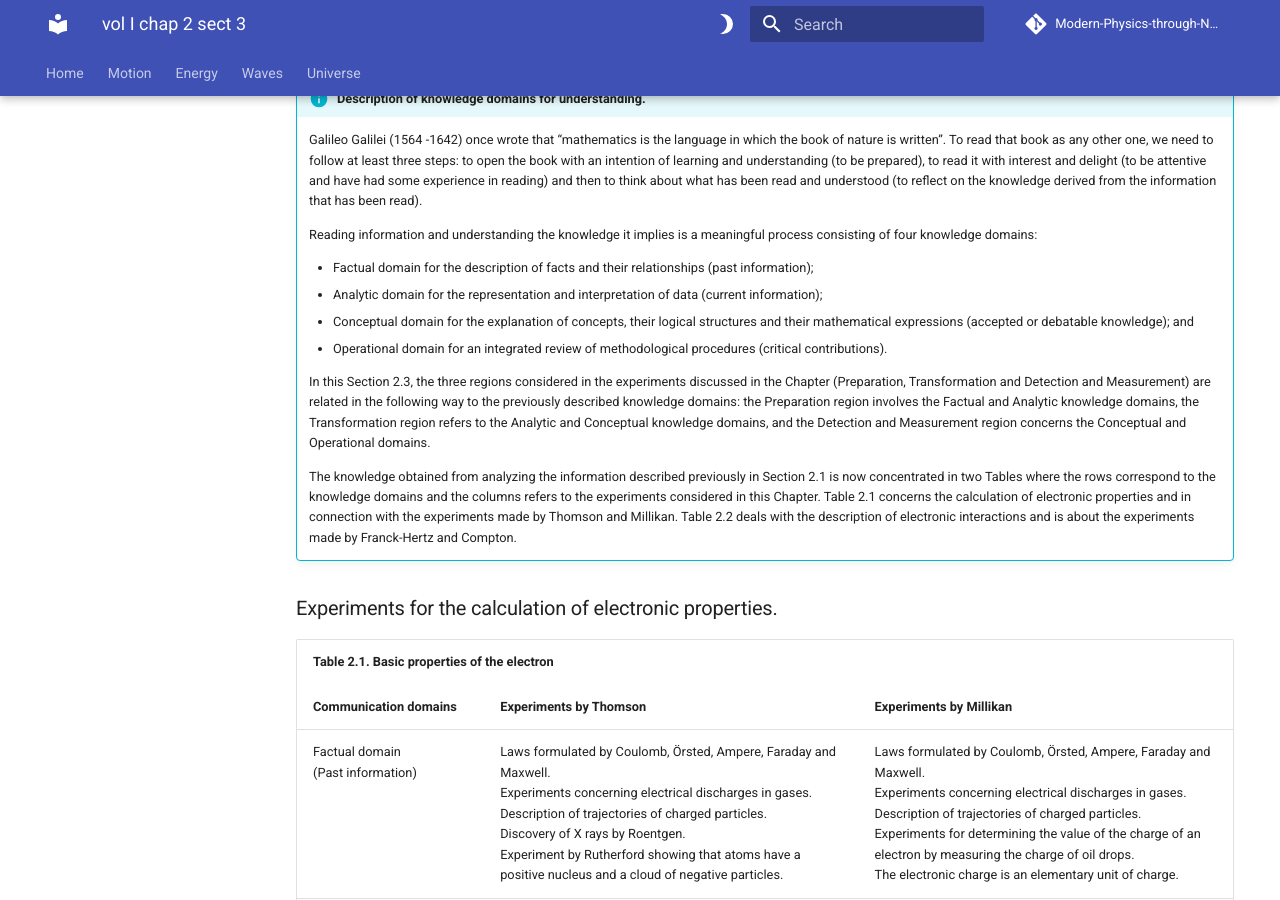
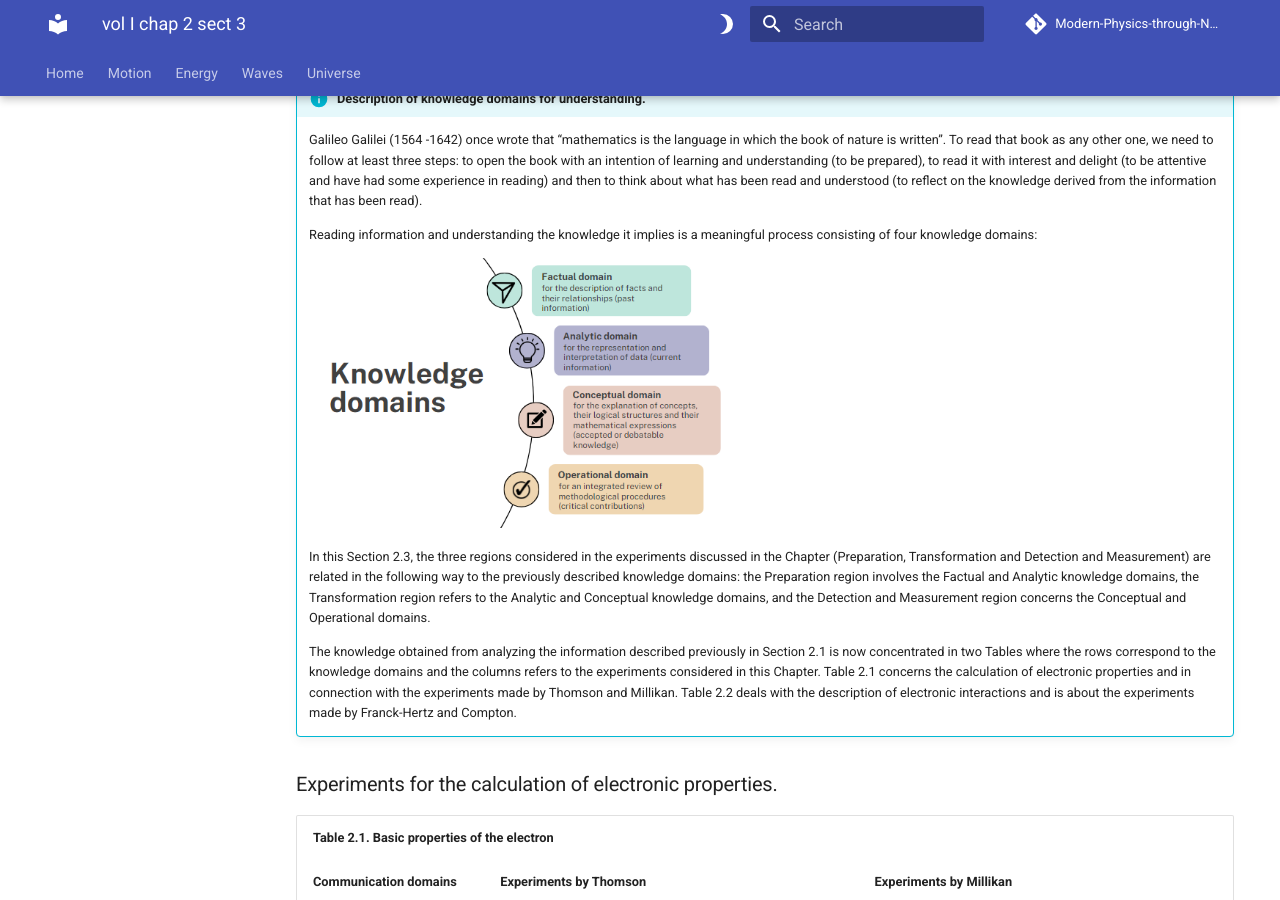
Before and after one commit to modphysnobel/modphysnobel.github.io, an MkDocs documentation site: the page built from docs/vol-I/vol-I-chap-2-sect-3.md, in a window 1280 px wide and 900 px high, scrolled down 336 px. Built offline with MkDocs 1.6.1 and Material for MkDocs 9.7.7, drawn with Linux system fonts in a browser that asks for light colours; some web fonts are replaced; comment, search, counter and statistics services are not loaded.

Commit message:
Update vol-I-chap-2-sect-3.md

```diff
--- a/docs/vol-I/vol-I-chap-2-sect-3.md
+++ b/docs/vol-I/vol-I-chap-2-sect-3.md
@@ -11,10 +11,7 @@
 
 	Reading information and understanding the knowledge it implies is a meaningful process consisting of four knowledge domains:
 
-	- Factual domain for the description of facts and their relationships (past information);
-	- Analytic domain for the representation and interpretation of data (current information);
-	- Conceptual domain for the explanation of concepts, their logical structures and their mathematical expressions (accepted or debatable knowledge); and
-	- Operational domain for an integrated review of methodological procedures (critical contributions).
+	![Fig1](./figs/Vol-I-chap-2-sect-3-Fig1.PNG){width="420"}
 
 	In this Section 2.3, the three regions considered in the experiments discussed in the Chapter (Preparation, Transformation and Detection and Measurement) are related in the following way to the previously described knowledge domains: the Preparation region involves the Factual and Analytic knowledge domains, the Transformation region refers to the Analytic and Conceptual knowledge domains, and the Detection and Measurement region concerns the Conceptual and Operational domains.
 
```
